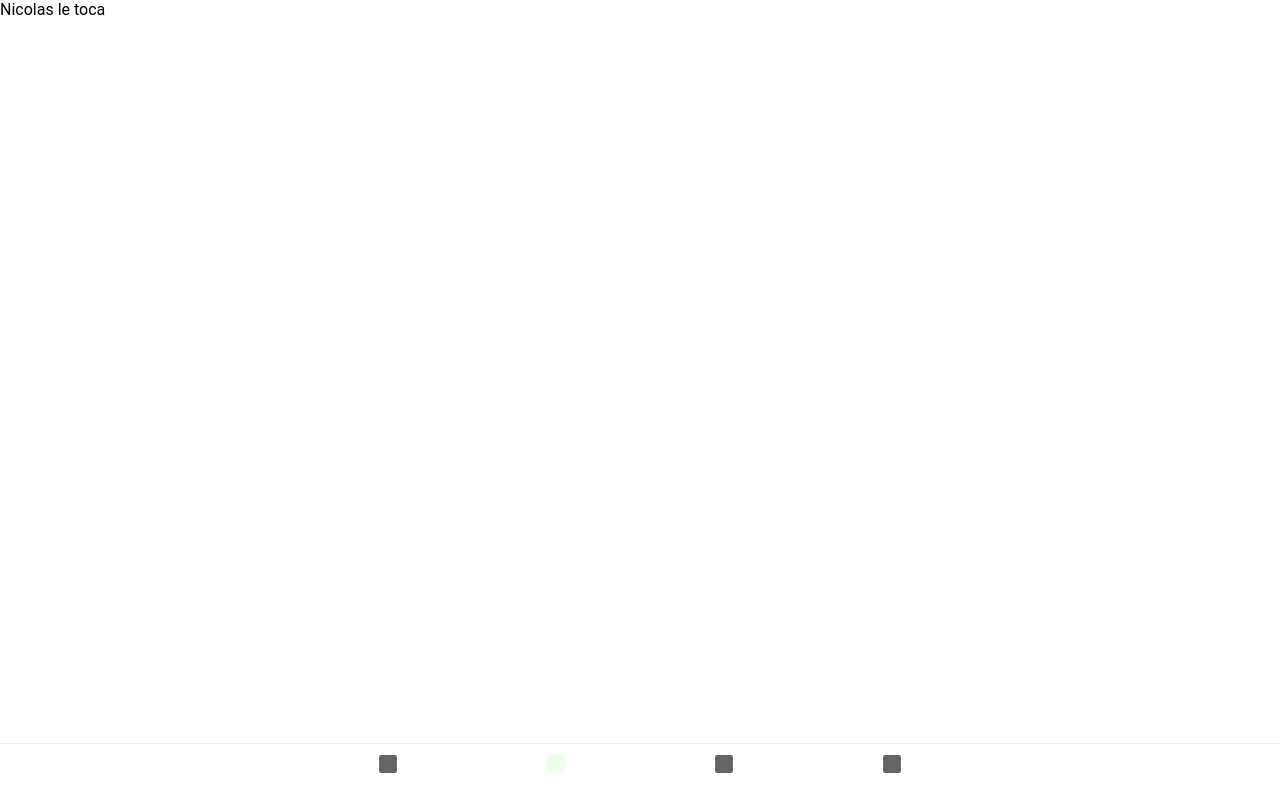
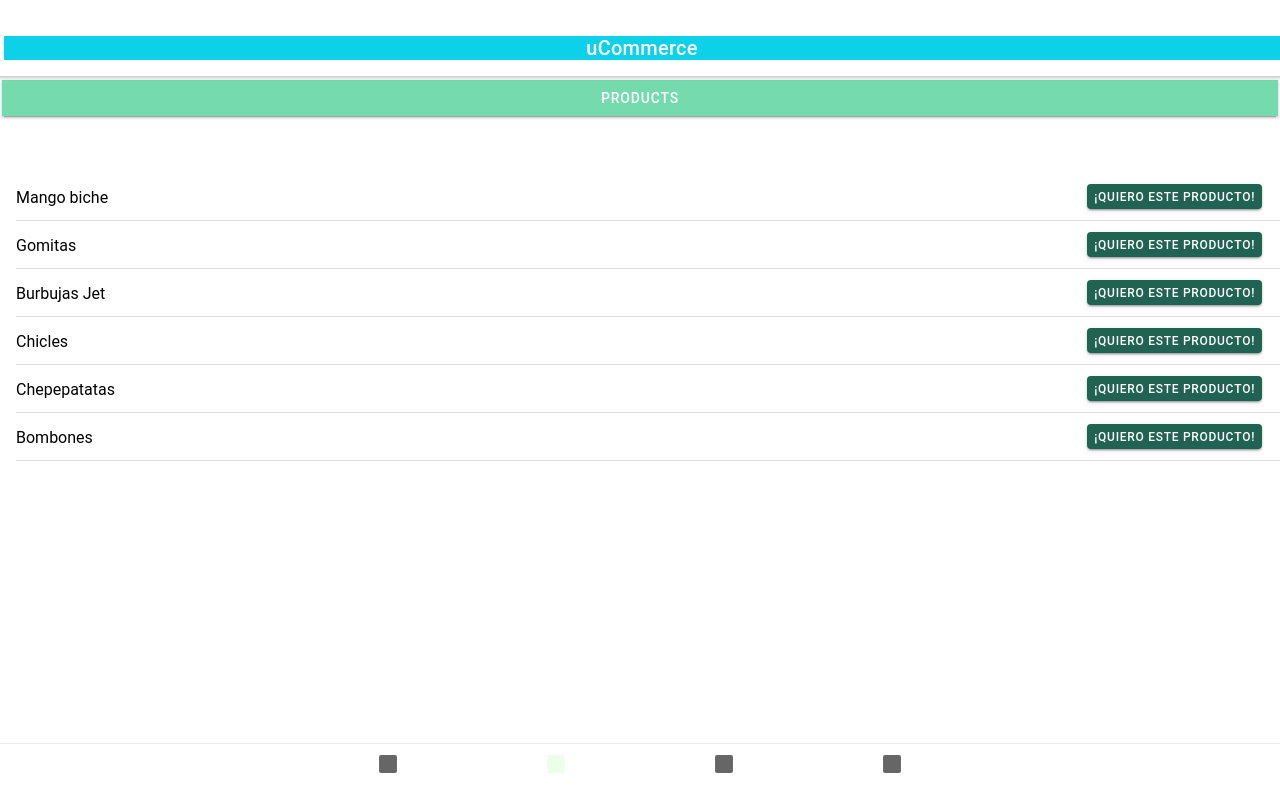
Before and after one commit to cdceballor/Ucommerce, a React (Create React App) app: page /Products in a window 1280 px wide. Built offline with nearby package versions, Linux system fonts and the light colour scheme.

Commit message:
Front end products

```diff
--- a/src/pages/Products/Products.tsx
+++ b/src/pages/Products/Products.tsx
@@ -1,14 +1,77 @@
 import React from 'react';
-import { IonItem, IonLabel, IonDatetime, IonContent, IonText, IonPage } from '@ionic/react';
+import { IonList, IonItem, IonLabel, IonInput, IonToggle, IonRadio, IonCheckbox, IonItemSliding, IonItemOption, IonItemOptions, IonContent, IonRadioGroup, IonListHeader, IonPage, IonToolbar, IonButtons, IonMenuButton, IonTitle, IonHeader,IonButton } from '@ionic/react';
+import Agenda from '../../components/Agenda';
 
 const Products: React.FC = () => {
     return (
       <IonPage>
+        <IonHeader>
+          <IonToolbar>
+            <IonButtons slot="start">
+              <IonMenuButton />
+            </IonButtons>
+                <IonTitle>uCommerce</IonTitle>
+          </IonToolbar>
+        </IonHeader>
         <IonContent>
-                <IonText>Nicolas le toca</IonText>
+          <Servidores />
         </IonContent>
       </IonPage>
+    );
+  };
 
+const Servidores = ()=> {
+  return (
+  <IonContent>
+     {/*-- List of Input Items --*/}
+  <IonButton className="label" expand="full" color="secondary">
+      Products
+  </IonButton>
+    <IonList>
+<IonRadioGroup slot="start" value="biff">
+  <IonListHeader>
+    <IonLabel>Productos Disponibles</IonLabel>
+  </IonListHeader>
+
+  <IonItem>
+    <IonLabel>Mango biche</IonLabel>
+    <IonButton color= "tertiary" href="/Seller">¡Quiero este Producto!</IonButton>
+    {/* <IonRadio slot="start" value="biff" color="tertiary" /> */}
+  </IonItem>
+
+  <IonItem>
+    <IonLabel>Gomitas</IonLabel>
+    <IonButton color= "tertiary" href="/Seller">¡Quiero este Producto!</IonButton>
+    {/* <IonRadio slot="start" value="griff" color="tertiary"/> */}
+  </IonItem>
+
+  <IonItem>
+    <IonLabel>Burbujas Jet</IonLabel>
+    <IonButton color= "tertiary" href="/Seller">¡Quiero este Producto!</IonButton>
+    {/* <IonRadio slot="start" value="buford" color="tertiary"/> */}
+  </IonItem>
+
+  <IonItem>
+    <IonLabel>Chicles</IonLabel>
+    <IonButton color= "tertiary" href="/Seller">¡Quiero este Producto!</IonButton>
+    {/* <IonRadio slot="start" value="buford" color="tertiary"/> */}
+  </IonItem>
+
+  <IonItem>
+    <IonLabel>Chepepatatas</IonLabel>
+    <IonButton color= "tertiary" href="/Seller">¡Quiero este Producto!</IonButton>
+    {/* <IonRadio slot="start" value="buford" color="tertiary"/> */}
+  </IonItem>
+
+  <IonItem>
+    <IonLabel>Bombones</IonLabel>
+    <IonButton color= "tertiary" href="/Seller">¡Quiero este Producto!</IonButton>
+    {/* <IonRadio slot="start" value="buford" color="tertiary"/> */}
+  </IonItem>
+</IonRadioGroup>
+    </IonList>
+  </IonContent>
 );
 }
+
 export default Products;
```
Lines whose indentation alone changed are shown as unchanged.
